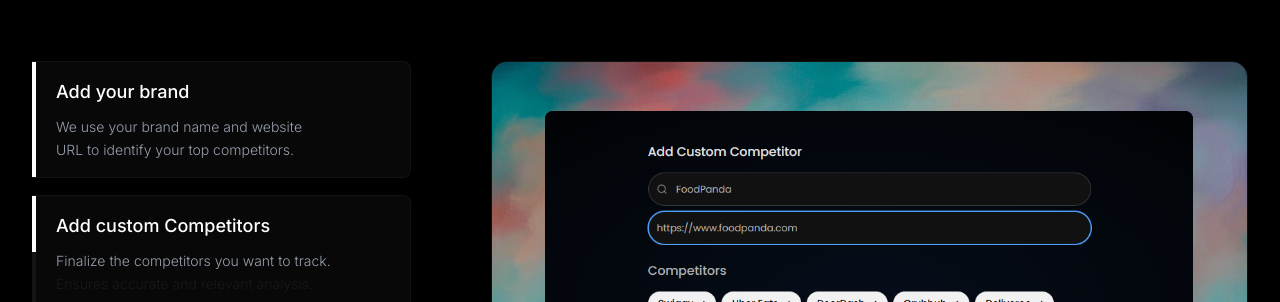
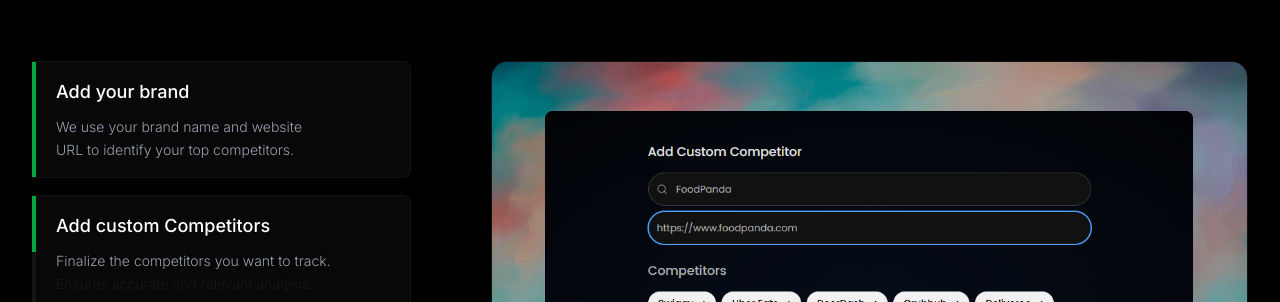
Before and after one commit to geoalt43/geoalt-website, a Next.js app: page / in a window 1280 px wide. Shown: the part 2625-2927 px from the top of the page. Built offline with nearby package versions, Linux system fonts and the light colour scheme; no server answers.

Commit message:
basic styling

```diff
--- a/src/components/homepage/feature-tabs-section.tsx
+++ b/src/components/homepage/feature-tabs-section.tsx
@@ -152,7 +152,7 @@
                       {/* Left Progress Border - Fills based on scroll */}
                       <div className={`absolute left-0 top-0 bottom-0 w-1 z-10 ${isLightTheme ? 'bg-gray-200' : 'bg-white/5'}`} /> {/* Track */}
                       <div
-                        className="absolute left-0 top-0 w-1 bg-white z-20 transition-all duration-100 ease-linear origin-top"
+                        className="absolute left-0 top-0 w-1 z-20 transition-all duration-100 ease-linear origin-top bg-green-600"
                         style={{ height: `${Math.min(100, Math.max(0, progress * 100))}%` }}
                       />
 
```
